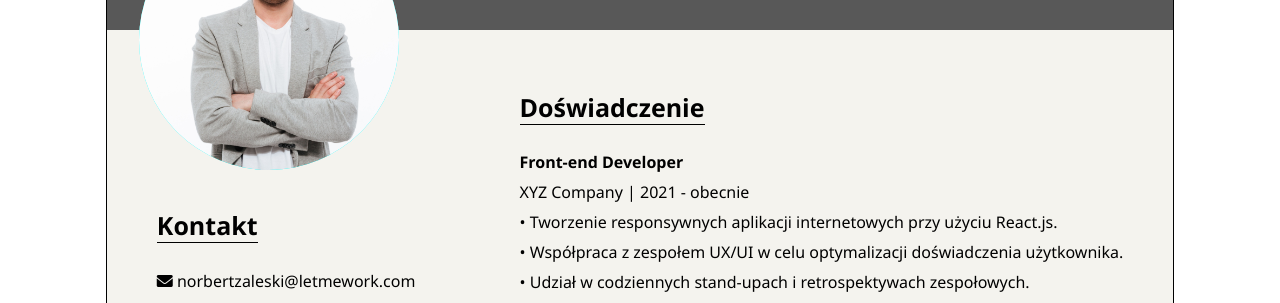
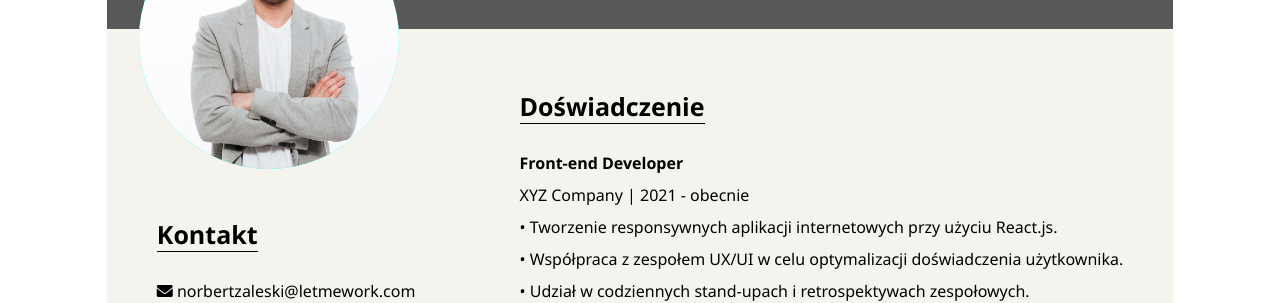
Before and after one commit to akixd/cvv, a plain HTML site: page index.html in a window 1280 px wide. Shown: the part 131-434 px from the top of the page. Drawn offline with Linux system fonts and the light colour scheme; a web font is replaced by a local one.

Commit message:
Final commit

```diff
--- a/index.html
+++ b/index.html
@@ -14,7 +14,7 @@
                 <a>Norbert Załęski</a>
             </div>
             <div id="photo">
-                <img src="ph.jpeg">
+                <img src="ph.jpeg" alt="Zdjęcie">
             </div>
         </div>
         <div id="left">
--- a/styles.css
+++ b/styles.css
@@ -1,24 +1,22 @@
 @import url('https://fonts.googleapis.com/css2?family=Noto+Sans:ital,wght@0,100..900;1,100..900&family=Rethink+Sans:ital,wght@0,400..800;1,400..800&display=swap');
 
 html, body {
-    height: 100%;
-    width: 100%;
+
     font-family: 'Segoe UI', Tahoma, Geneva, Verdana, sans-serif;
     margin: 0;
     display: flex;
     justify-content: center;
     align-items: flex-start;
-    overflow: hidden;
+    overflow-x: hidden;
 }
 
 #main {
     max-width: 1200px;
     min-height: 100%;
     background-color: #f4f3ee;
-
-    border: solid 1px black;
     margin-bottom: 20px;
 }
+
 
 #top {
     text-align: center;
@@ -66,13 +64,14 @@ html, body {
 
 p {
     white-space: pre-line;
-    line-height: 15px
+    line-height: 1;
 }
 
 .underline {
     border-bottom: 1px solid #000000;
     font-weight: 700;
     font-size: 25px;
+    margin-bottom: 15px;
 }
 
 .title {
@@ -99,7 +98,6 @@ p {
     padding: 4px;
     border-radius: 10px;
 }
-
 
 
 
```
